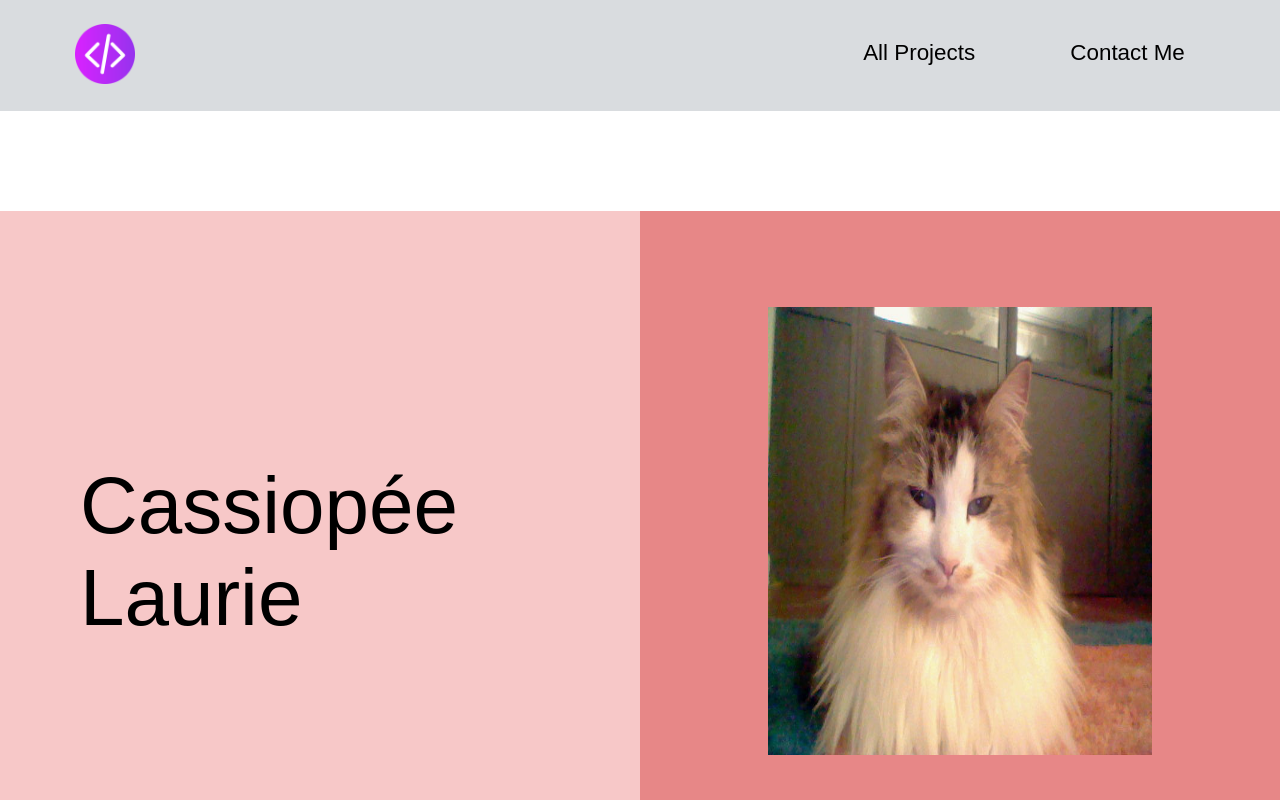
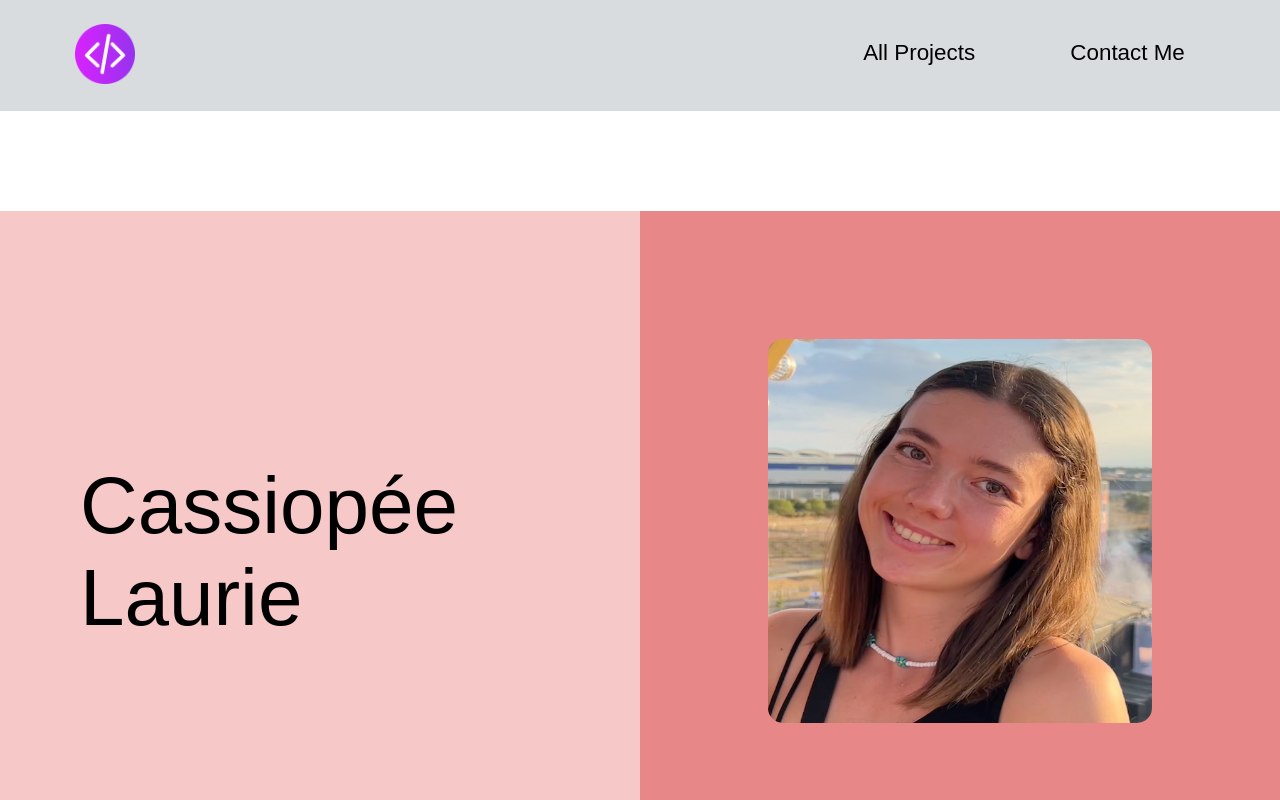
Before and after one commit to cassiopeelaurie/portfolio, a React (Vite) app in the folder frontend/: page /about-me in a window 1280 px wide. Shown: the top 800 px of the page. Built offline with nearby package versions, Linux system fonts and the light colour scheme; no server answers; a web font is replaced by a local one.

Commit message:
changed pdp and started card learn about me

```diff
--- a/frontend/src/pages/LearnAboutMe.jsx
+++ b/frontend/src/pages/LearnAboutMe.jsx
@@ -2,7 +2,7 @@ import React, { useState, useEffect } from "react";
 import axios from "axios";
 import "./learnAboutMe.css";
 import AboutCards from "../components/cards/AboutCards";
-import Pdp from "../assets/pdp.jpg";
+import Pdp from "../assets/pdp.png";
 
 export default function LearnAboutMe() {
   const [formations, setFormations] = useState([]);
--- a/frontend/src/pages/learnAboutMe.css
+++ b/frontend/src/pages/learnAboutMe.css
@@ -31,8 +31,9 @@
 }
 
 .img-pdp {
-  width: 70%;
-  height: 70%;
+  width: 50%;
+  height: 60%;
+  border-radius: 15px;
 }
 
 @media screen and (min-width: 768px) {
```
Also changed, not shown: frontend/src/assets/pdp.jpg (deleted), frontend/src/assets/pdp.png (added).
